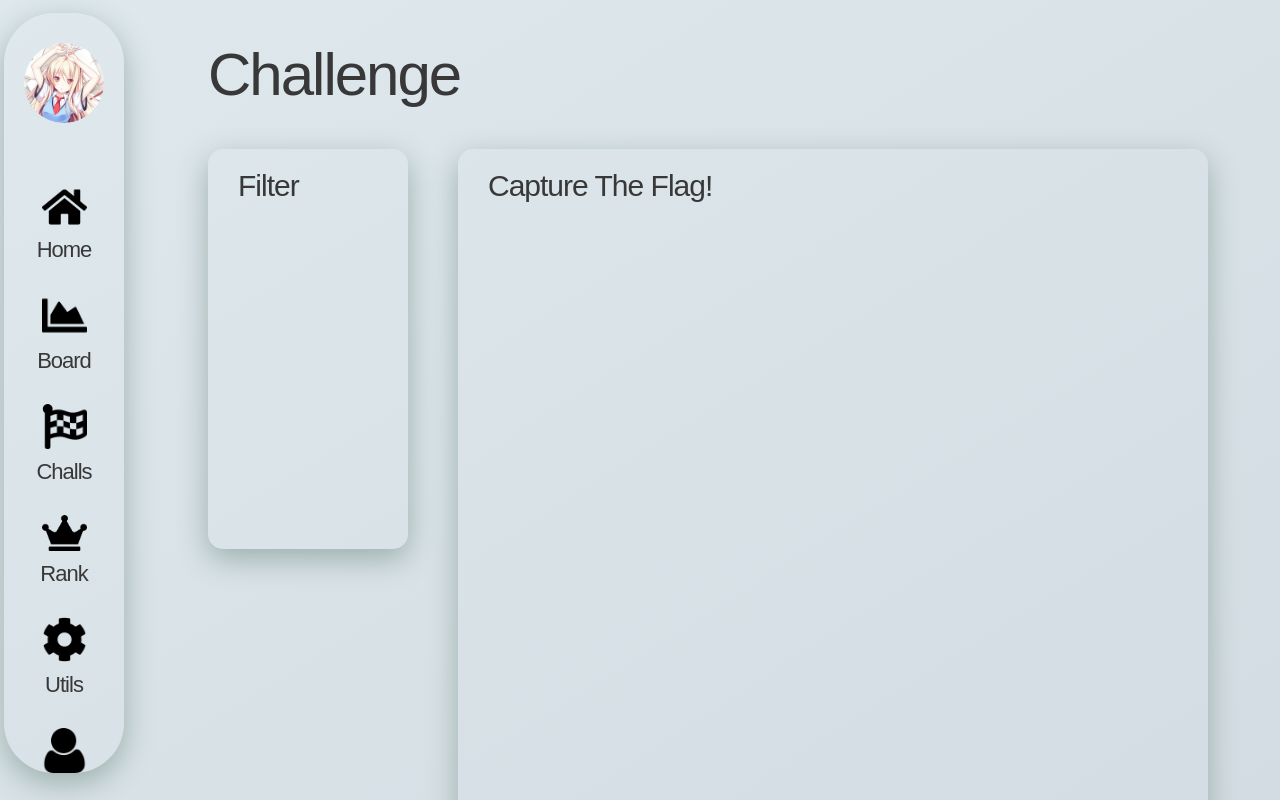
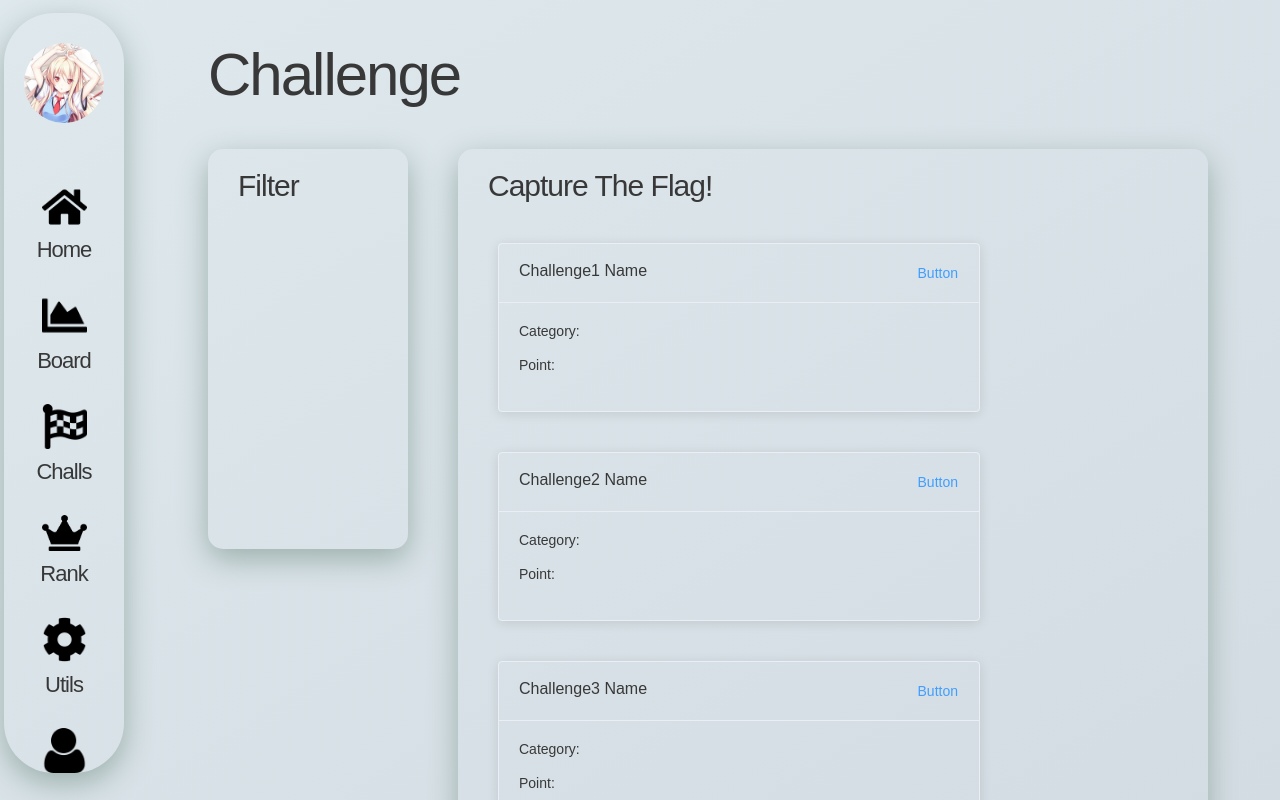
Before and after one commit to Endcat/ciscn-ctfplatform, a Vue app: page /challenge in a window 1280 px wide. Built offline with nearby package versions, Linux system fonts and the light colour scheme.

Commit message:
challenge list

```diff
--- /dev/null
+++ b/src/components/challList.vue
@@ -0,0 +1,111 @@
+<template>
+    <div id="chall-list">
+        <el-card :style="$store.state.activeScheme.fontColor" class="box-card">
+            <div slot="header" class="clearfix">
+                <span>Challenge1 Name</span>
+                <el-button style="float: right; padding: 3px 0" type="text">Button</el-button>
+            </div>
+<!--            v-for-->
+            <div class="text item">Category: </div>
+            <div class="text item">Point: </div>
+        </el-card>
+        <el-card :style="$store.state.activeScheme.fontColor" class="box-card">
+            <div slot="header" class="clearfix">
+                <span>Challenge2 Name</span>
+                <el-button style="float: right; padding: 3px 0" type="text">Button</el-button>
+            </div>
+            <!--            v-for-->
+            <div class="text item">Category: </div>
+            <div class="text item">Point: </div>
+        </el-card>
+        <el-card :style="$store.state.activeScheme.fontColor" class="box-card">
+            <div slot="header" class="clearfix">
+                <span>Challenge3 Name</span>
+                <el-button style="float: right; padding: 3px 0" type="text">Button</el-button>
+            </div>
+            <!--            v-for-->
+            <div class="text item">Category: </div>
+            <div class="text item">Point: </div>
+        </el-card>
+        <el-card :style="$store.state.activeScheme.fontColor" class="box-card">
+            <div slot="header" class="clearfix">
+                <span>Challenge4 Name</span>
+                <el-button style="float: right; padding: 3px 0" type="text">Button</el-button>
+            </div>
+            <!--            v-for-->
+            <div class="text item">Category: </div>
+            <div class="text item">Point: </div>
+        </el-card>
+        <el-card :style="$store.state.activeScheme.fontColor" class="box-card">
+            <div slot="header" class="clearfix">
+                <span>Challenge5 Name</span>
+                <el-button style="float: right; padding: 3px 0" type="text">Button</el-button>
+            </div>
+            <!--            v-for-->
+            <div class="text item">Category: </div>
+            <div class="text item">Point: </div>
+        </el-card>
+        <el-card :style="$store.state.activeScheme.fontColor" class="box-card">
+            <div slot="header" class="clearfix">
+                <span>Challenge6 Name</span>
+                <el-button style="float: right; padding: 3px 0" type="text">Button</el-button>
+            </div>
+            <!--            v-for-->
+            <div class="text item">Category: </div>
+            <div class="text item">Point: </div>
+        </el-card>
+        <el-card :style="$store.state.activeScheme.fontColor" class="box-card">
+            <div slot="header" class="clearfix">
+                <span>Challenge7 Name</span>
+                <el-button style="float: right; padding: 3px 0" type="text">Button</el-button>
+            </div>
+            <!--            v-for-->
+            <div class="text item">Category: </div>
+            <div class="text item">Point: </div>
+        </el-card>
+        <el-card :style="$store.state.activeScheme.fontColor" class="box-card">
+            <div slot="header" class="clearfix">
+                <span>Challenge8 Name</span>
+                <el-button style="float: right; padding: 3px 0" type="text">Button</el-button>
+            </div>
+            <!--            v-for-->
+            <div class="text item">Category: </div>
+            <div class="text item">Point: </div>
+        </el-card>
+    </div>
+</template>
+
+<script>
+    export default {
+        name: "challList"
+    }
+</script>
+
+<style scoped>
+    .text {
+        font-size: 14px;
+    }
+
+    .item {
+        margin-bottom: 18px;
+    }
+
+    .clearfix:before,
+    .clearfix:after {
+        display: table;
+        content: "";
+    }
+    .clearfix:after {
+        clear: both
+    }
+
+    .box-card {
+        position: relative;
+        float: left;
+        margin-top: 40px;
+        margin-left: 40px;
+        width: 480px;
+        background: none;
+        font-family: "Microsoft YaHei",sans-serif;
+    }
+</style>
--- a/src/views/Challenge.vue
+++ b/src/views/Challenge.vue
@@ -15,15 +15,17 @@
                 <div class="title challist-board-title">
                     Capture The Flag!
                 </div>
-                <!--todo ul list here-->
+                <chall-list></chall-list>
             </div>
         </div>
     </div>
 </template>
 
 <script>
+    import ChallList from "../components/challList";
     export default {
-        name: "Challenge"
+        name: "Challenge",
+        components: {ChallList}
     }
 </script>
 
@@ -70,6 +72,7 @@
         width: 100%;
         height: 100%;
         transition: all 0.2s linear;
+        overflow: scroll;
     }
     .rank-board:hover{
         transform: translate(0, -5px);
```
